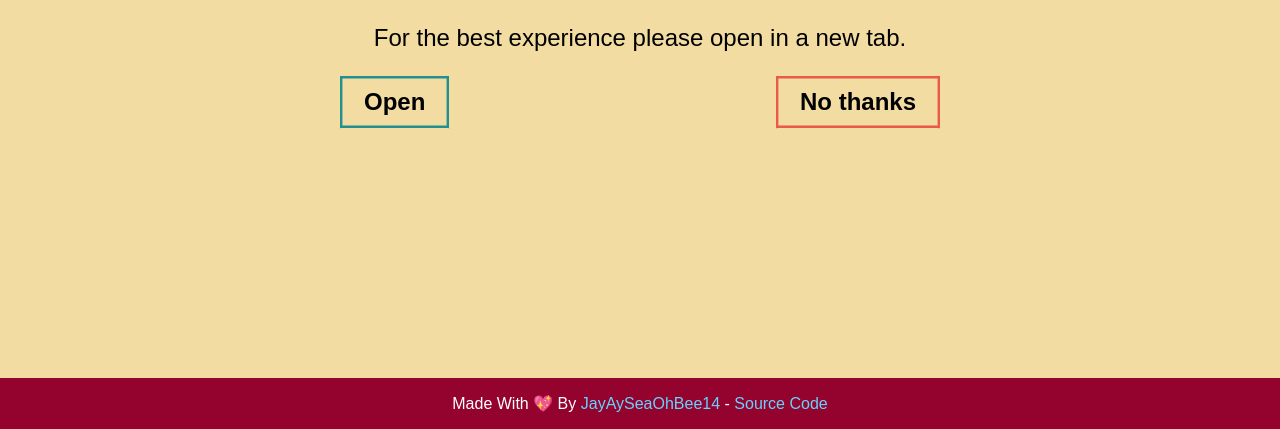
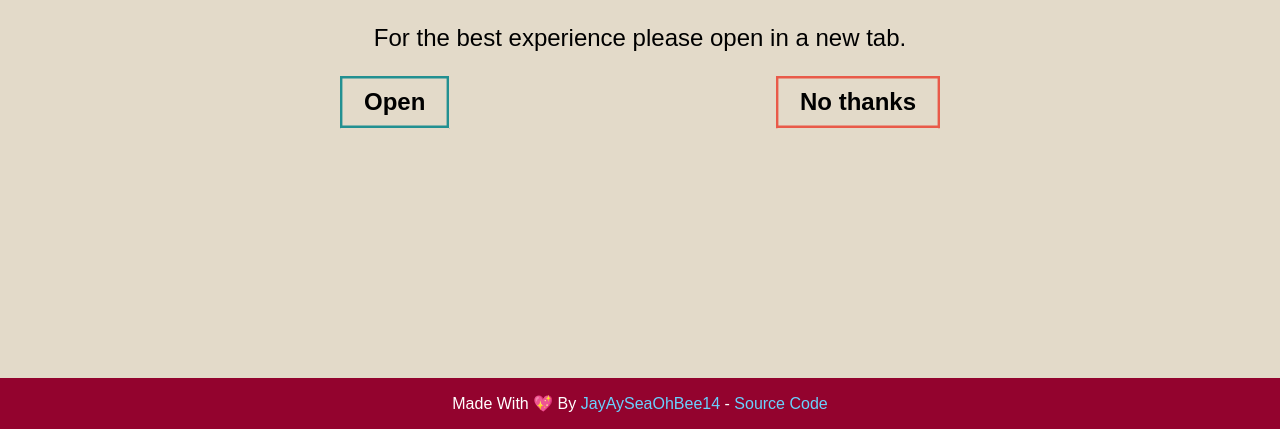
Before and after one commit to JayAySeaOhBee14/Sick-Beats-Visualizer, a plain HTML site: page index.html in a window 1280 px wide. Shown: the part 371-800 px from the top of the page. Drawn offline with Linux system fonts and the light colour scheme; a web font is replaced by a local one.

Commit message:
fix color
bg color was so ugly I can't even 😭

```diff
--- a/public/css/style.css
+++ b/public/css/style.css
@@ -3,7 +3,7 @@
 body {
   margin: 0;
   height: 100vh;
-  background: #F2DCA2;
+  background: #E3DAC9;
   font-family: 'IBM', sans-serif;
 
 	overflow: hidden;
```
